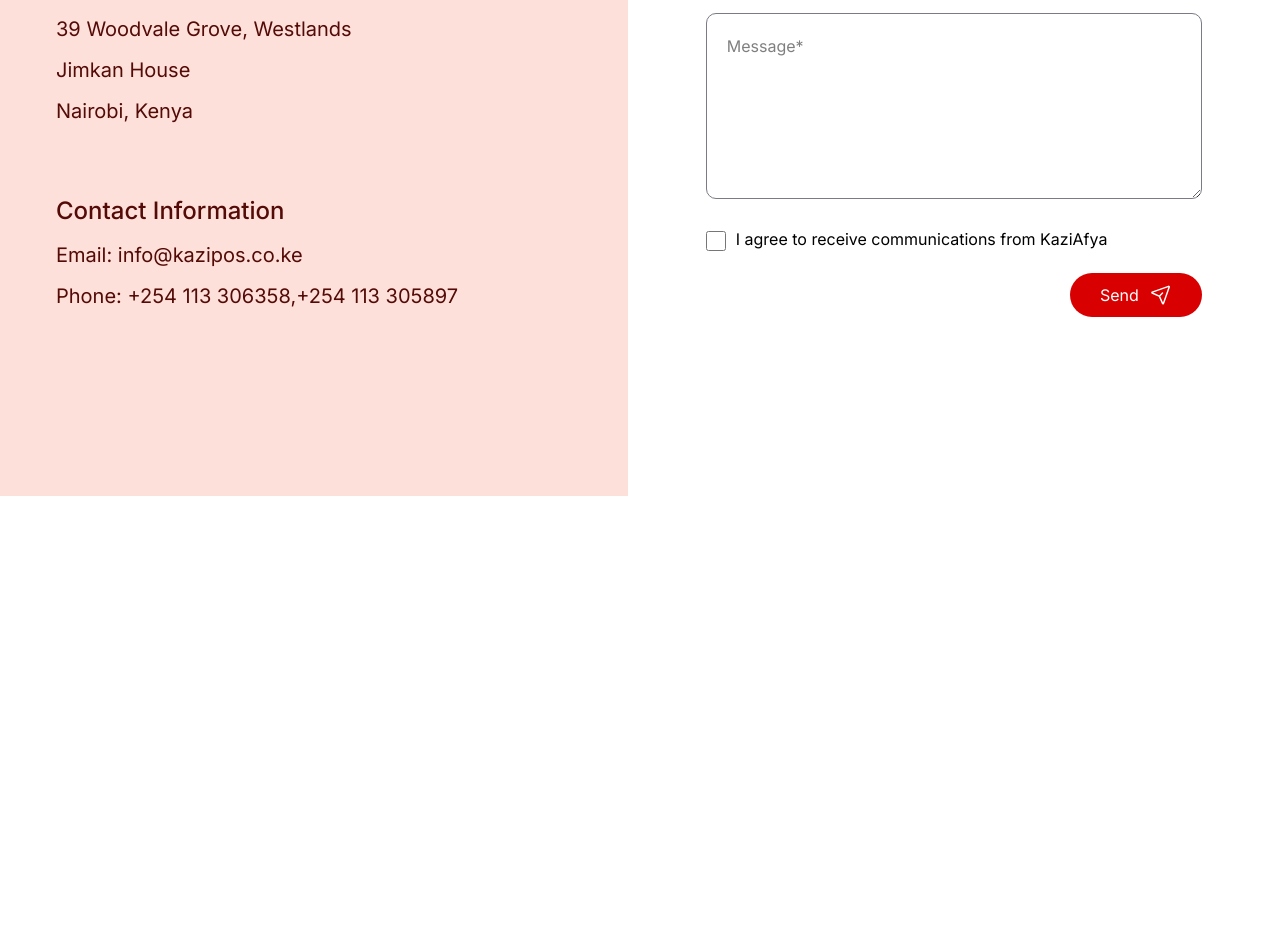
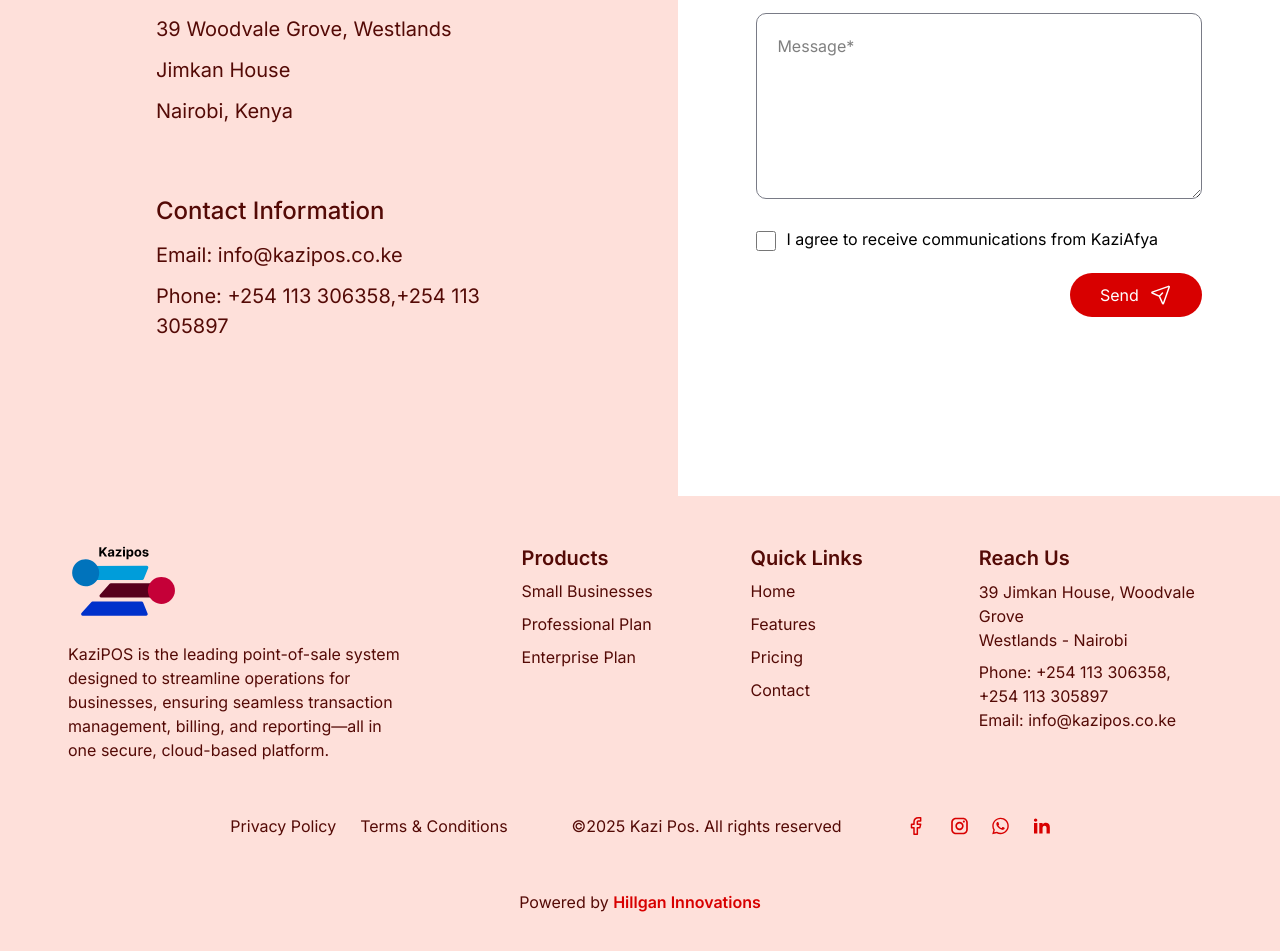
Before and after one commit to gitaujustus/kazipos, a Next.js app: page /contact-us in a window 1280 px wide. Shown: the part 585-1536 px from the top of the page. Before the commit the page ends 1081 px from the top, so only its background shows below. Built offline with nearby package versions, Linux system fonts and the light colour scheme.

Commit message:
features adjustments

```diff
--- a/app/contact-us/page.js
+++ b/app/contact-us/page.js
@@ -8,7 +8,7 @@
   return (
     <main className="flex flex-col md:flex-row">
       {/* locations */}
-      <div className="pt-[80px] pb-[65px] sm:pt-[100px] md:pt-[155px]  px-[20px] sm:px-[30px] md:px-[42px] xl:px-[56px] gap-[10px] w-full md:min-w-[37vw] bg-red_shimmer">
+      <div className="pt-[80px] pb-[65px] sm:pt-[100px] md:pt-[155px]  px-[20px] sm:px-[30px] md:px-[100px] xl:px-[156px] gap-[10px] w-full md:min-w-[37vw] bg-red_shimmer">
         <h1 className="text-[48px] sm:text-[60px] md:text-[72px] xl:text-[96px] leading-[120%] font-inter font-semibold text-red_republic">
           Our locations
         </h1>
--- a/app/features/page.js
+++ b/app/features/page.js
@@ -8,7 +8,7 @@
 export default function Features() {
   return (
     <main>
-      <section className="pt-10  md:pt-28 lg:pt-32 xl:pt-[162px] 2xl:pt-48 px-4 sm:px-6 md:px-8 lg:px-12 xl:px-[64px] h-auto min-h-[600px] xl:h-[1024px]">
+      <section className="pt-10  md:pt-[70px] xl:pt-[86px] 2xl:pt-48 px-4 sm:px-6 md:px-8 lg:px-12 xl:px-[64px] h-auto min-h-[600px] ">
         <div className="max-w-7xl mx-auto"
         >
           <motion.div
@@ -16,7 +16,8 @@
           whileInView={{ opacity: 1, y: 0 }}
           transition={{ duration: 0.5, ease: "easeOut" }}
           viewport={{ once: false }}
-          className="w-full max-w-[815px] flex flex-col gap-6 sm:gap-8 xl:gap-[40px] mb-6 sm:mb-8 xl:mb-[40px]">
+          className="w-full max-w-[815px] flex flex-col gap-6 sm:gap-8 xl:gap-[40px] mb-6 sm:mb-8 xl:mb-[40px]"
+          >
             <h1 className="text-4xl sm:text-5xl md:text-6xl xl:text-[64px] font-inter font-bold text-red_republic leading-[120%] h-auto xl:h-[154px] ">
               Power Your
               <br />
@@ -33,7 +34,7 @@
           whileInView={{ opacity: 1, y: 0 }}
           transition={{ duration: 0.5, ease: "easeOut" }}
           viewport={{ once: false }}
-          className="flex flex-col-reverse sm:flex-row items-center justify-between gap-6 md:gap-8 lg:gap-12">
+          className="flex flex-col-reverse bg-white sm:flex-row items-center justify-between gap-6 md:gap-8 lg:gap-12">
             {/* Features list column */}
             <div
 
@@ -94,7 +95,7 @@
 
 
       {/* section 2 */}
-      <section className="px-4  sm:px-6 md:px-8 lg:px-12 xl:px-[64px] 2xl:px-24 pt-20 sm:pt-24 md:pt-28 lg:pt-32 xl:pt-[82px] 2xl:pt-48 2xl:pb-32 ">
+      <section className="px-4  sm:px-6 md:px-8 lg:px-12 xl:px-[64px] 2xl:px-24 2xl:pb-32 pt-20  md:pt-[100px] xl:pt-[182px] 2xl:pt-48 ">
         <motion.div
         initial={{ opacity: 0, y:  50 }}
         whileInView={{ opacity: 1, y: 0 }}
--- a/app/layout.js
+++ b/app/layout.js
@@ -160,7 +160,7 @@
         <Navbar />
         {children}
         {/* <Cursor /> */}
-        {/* <Footer /> */}
+        <Footer />
       </body>
     </html>
   );
--- a/app/pricing/page.js
+++ b/app/pricing/page.js
@@ -92,7 +92,7 @@
         viewport={{ once: false }}
       >
         <h1 className="text-center = text-baragon_brown text-[28px] md:text-[32px] lg:text-[48px] leading-[120%] font-inter font-semibold md:max-w-[56.6vw] mx-auto">
-          We&apos;ve got a pricing plan that&apos;s perfect for you
+          Affordable Pricing
         </h1>
 
         {/* Toggle button */}
```
